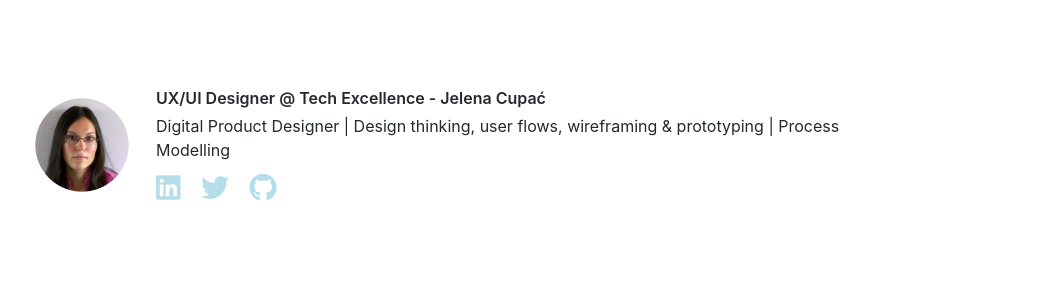
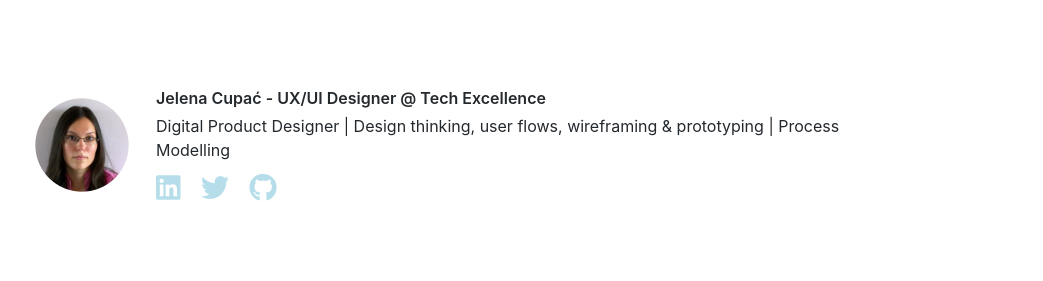
Before and after one commit to techexcellenceio/community, a Jekyll site: the page built from index.html, in a window 1280 px wide and 900 px high, scrolled down 4537 px. Shown: the part 172-453 px from the top of the window, without its empty margins (118-1161 px from the left). Built offline with Jekyll 4.4.1, drawn with Linux system fonts in a browser that asks for light colours; nearby versions of some CDN libraries; comment, search, counter and statistics services are not loaded.

Commit message:
Update team.html

```diff
--- a/_includes/team.html
+++ b/_includes/team.html
@@ -96,7 +96,7 @@
     <img src="https://www.techexcellence.io/assets/img/jelena-cupac.png" alt="jelena-cupac" class="profile-img" width="100" height="100" />
     <div class="text-container">
         <!-- Co-organzier & Designer -->
-        <p class="p-title">UX/UI Designer @ Tech Excellence - Jelena Cupać</p>
+        <p class="p-title">Jelena Cupać - UX/UI Designer @ Tech Excellence</p>
         <p class="p-about">
             Digital Product Designer | Design thinking, user flows, wireframing & prototyping | Process Modelling
         </p>
```
